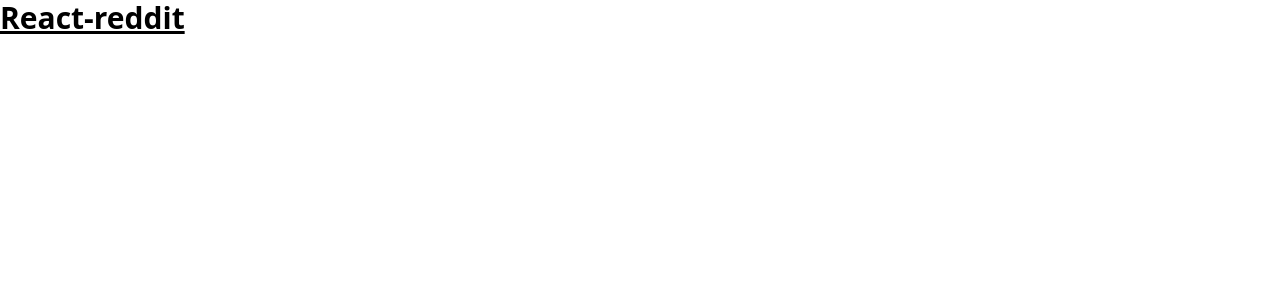
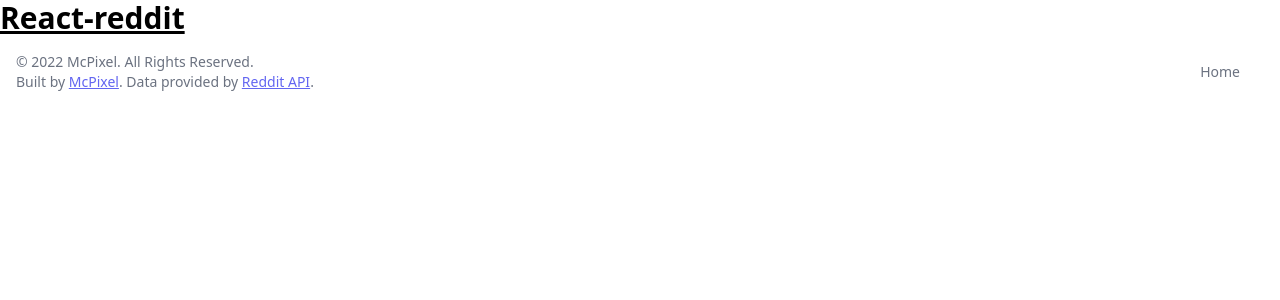
Before and after one commit to McPixeI/react-reddit-app, a React (Create React App) app: page / in a window 1280 px wide. Shown: the top 300 px of the page. Built offline with nearby package versions, Linux system fonts and the light colour scheme.

Commit message:
AppFooter component

```diff
--- a/src/App.js
+++ b/src/App.js
@@ -1,9 +1,12 @@
+import { AppFooter } from './containers/AppFooter/AppFooter'
+
 function App () {
   return (
     <>
       <h1 className='text-3xl font-bold underline'>
         React-reddit
       </h1>
+      <AppFooter />
     </>
   )
 }
--- /dev/null
+++ b/src/components/UI/Link/ExtLink/ExtLink.js
@@ -0,0 +1,20 @@
+import clsx from 'clsx'
+import PropTypes from 'prop-types'
+
+export const ExtLink = ({ to, label, className }) => {
+  const classes = clsx(
+    'underline text-sm text-primary hover:opacity-80',
+    className
+  )
+
+  return (
+    <a href={to} target='_blank' rel='noopener noreferrer' className={classes}>
+      {label}
+    </a>
+  )
+}
+
+ExtLink.propTypes = {
+  to: PropTypes.string.isRequired,
+  label: PropTypes.string.isRequired
+}
--- /dev/null
+++ b/src/components/UI/Link/ExtLink/index.js
@@ -0,0 +1 @@
+export { ExtLink } from './ExtLink'
--- /dev/null
+++ b/src/containers/AppFooter/AppFooter.js
@@ -0,0 +1,21 @@
+import { Link } from 'react-router-dom'
+import { ExtLink } from '../../components/UI/Link/ExtLink'
+import { NAV_ITEMS } from '../../utils/config/nav-items'
+
+export const AppFooter = () => {
+  return (
+    <footer className='container mx-auto p-4 bg-white md:flex md:items-center md:justify-between dark:bg-bgdark'>
+      <span className='text-sm text-gray-500 dark:text-gray-400'>
+        <p>{`© ${new Date().getFullYear()} McPixel. All Rights Reserved.`}</p>
+        <p>Built by <ExtLink to='https://github.com/McPixeI' label='McPixel' />. Data provided by <ExtLink to='https://api.reddit.com/' label='Reddit API' />.</p>
+      </span>
+      <ul className='flex flex-wrap items-center mt-3 text-sm text-gray-500 dark:text-gray-400 sm:mt-0'>
+        {NAV_ITEMS.map(item =>
+          <li key={item.id}>
+            <Link to={item.to} className='mr-4 hover:underline md:mr-6 '>{item.label}</Link>
+          </li>
+        )}
+      </ul>
+    </footer>
+  )
+}
--- /dev/null
+++ b/src/containers/AppFooter/index.js
@@ -0,0 +1 @@
+export { AppFooter } from './AppFooter'
--- a/src/index.js
+++ b/src/index.js
@@ -2,16 +2,13 @@ import React from 'react'
 import ReactDOM from 'react-dom/client'
 import '../src/styles/index.css'
 import App from './App'
-import reportWebVitals from './reportWebVitals'
+import { BrowserRouter as Router } from 'react-router-dom'
 
 const root = ReactDOM.createRoot(document.getElementById('root'))
 root.render(
   <React.StrictMode>
-    <App />
+    <Router>
+      <App />
+    </Router>
   </React.StrictMode>
 )
-
-// If you want to start measuring performance in your app, pass a function
-// to log results (for example: reportWebVitals(console.log))
-// or send to an analytics endpoint. Learn more: https://bit.ly/CRA-vitals
-reportWebVitals()
--- /dev/null
+++ b/src/utils/config/nav-items.js
@@ -0,0 +1,7 @@
+export const NAV_ITEMS = [
+  {
+    id: 'nav-item-1',
+    to: '/',
+    label: 'Home'
+  }
+]
```
Also changed, not shown: 1 other file (tests, documents, lock files or other folders).
